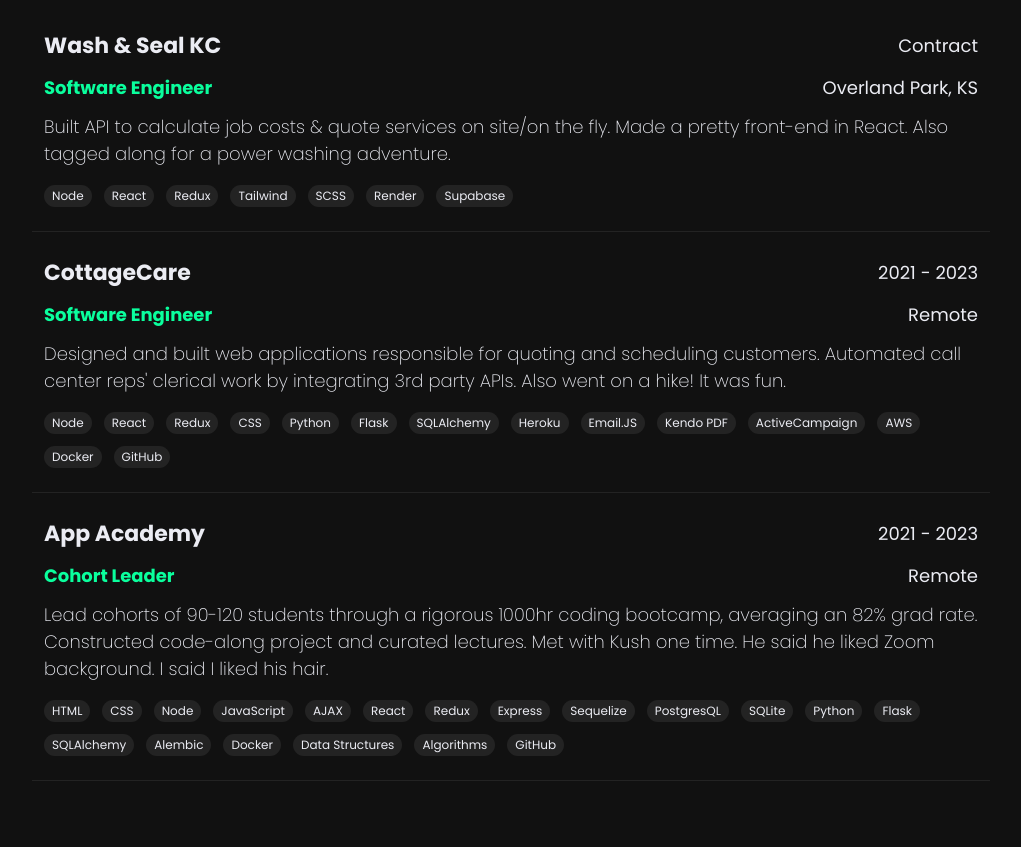
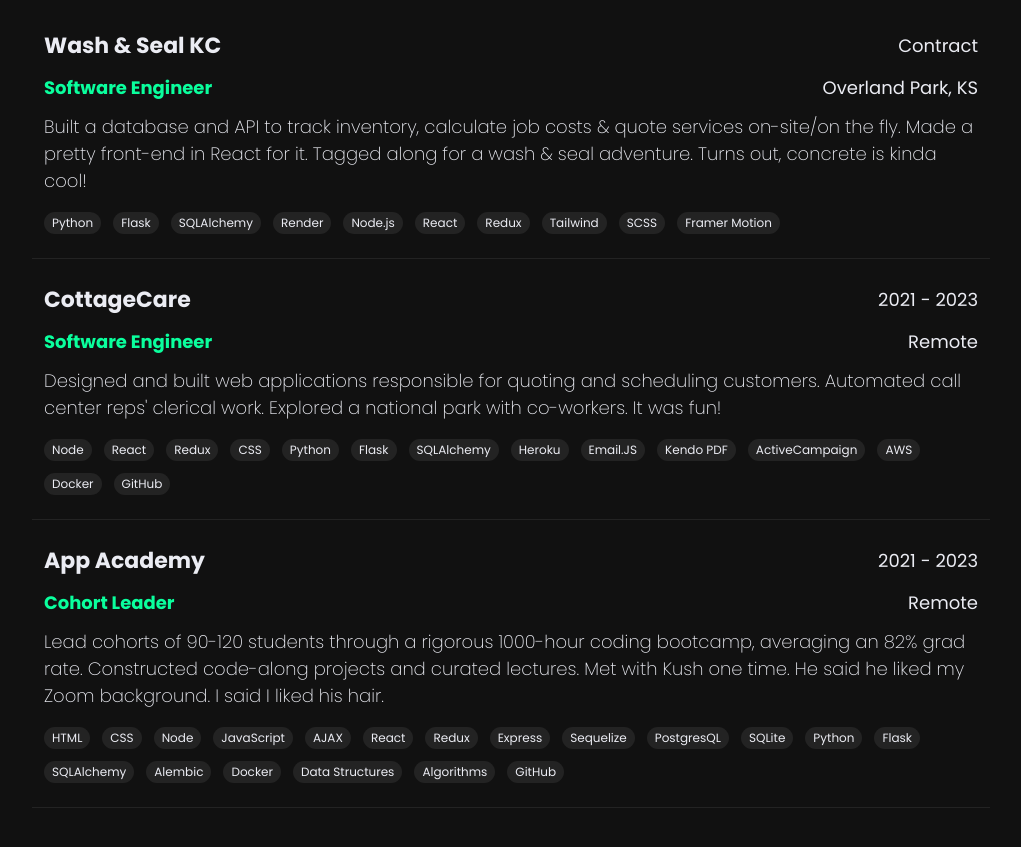
Before and after one commit to Drewthurm21/personalSite, a Next.js app: page / in a window 1280 px wide. Shown: the part 1736-2583 px from the top of the page, without its empty margins (159-1180 px from the left). Built offline with nearby package versions, Linux system fonts and the light colour scheme.

Commit message:
fixing typos in exp section

```diff
--- a/components/home/experience/ExpSection.js
+++ b/components/home/experience/ExpSection.js
@@ -19,8 +19,8 @@
     time: "Contract",
     location: "Overland Park, KS",
     description:
-      "Built API to calculate job costs & quote services on site/on the fly. Made a pretty front-end in React. Also tagged along for a power washing adventure.",
-    tech: ['Node', 'React', 'Redux', 'Tailwind', 'SCSS', 'Render', 'Supabase'],
+      "Built a database and API to track inventory, calculate job costs & quote services on-site/on the fly. Made a pretty front-end in React for it. Tagged along for a wash & seal adventure. Turns out, concrete is kinda cool!",
+    tech: ['Python', 'Flask', 'SQLAlchemy', 'Render', 'Node.js', 'React', 'Redux', 'Tailwind', 'SCSS', 'Framer Motion'],
   },
   {
     title: "CottageCare",
@@ -28,7 +28,7 @@
     time: "2021 - 2023",
     location: "Remote",
     description:
-      "Designed and built web applications responsible for quoting and scheduling customers. Automated call center reps' clerical work by integrating 3rd party APIs. Also went on a hike! It was fun.",
+      "Designed and built web applications responsible for quoting and scheduling customers. Automated call center reps' clerical work. Explored a national park with co-workers. It was fun!",
     tech: [
       'Node', 'React', 'Redux', 'CSS', 'Python', 'Flask', 'SQLAlchemy', 'Heroku',
       'Email.JS', 'Kendo PDF', 'ActiveCampaign', 'AWS', 'Docker', 'GitHub'
@@ -40,7 +40,7 @@
     time: "2021 - 2023",
     location: "Remote",
     description:
-      "Lead cohorts of 90-120 students through a rigorous 1000hr coding bootcamp, averaging an 82% grad rate. Constructed code-along project and curated lectures. Met with Kush one time. He said he liked Zoom background. I said I liked his hair.",
+      "Lead cohorts of 90-120 students through a rigorous 1000-hour coding bootcamp, averaging an 82% grad rate. Constructed code-along projects and curated lectures. Met with Kush one time. He said he liked my Zoom background. I said I liked his hair.",
     tech: [
       'HTML', 'CSS', 'Node', 'JavaScript', 'AJAX', 'React', 'Redux', 'Express',
       'Sequelize', 'PostgresQL', 'SQLite', 'Python', 'Flask', 'SQLAlchemy',
```
